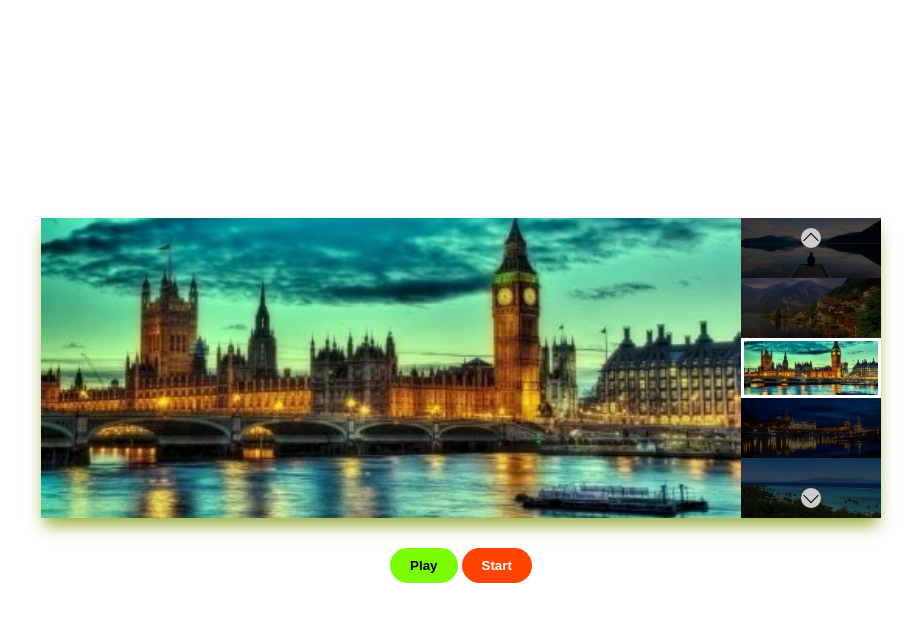
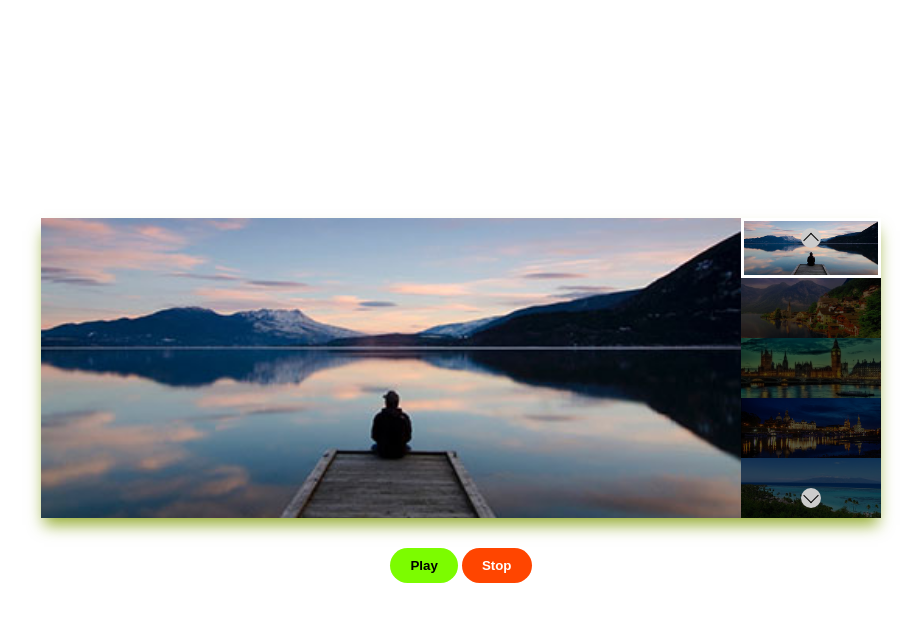
Before and after one commit to Luigi-Iorio/js-carousel-autoplay, a plain HTML site: page index.html in a window 1280 px wide. Both pictures are taken after a click on the button "Play". Shown: the whole page, without its empty margins (179-1100 px from the left). Drawn offline with Linux system fonts and the light colour scheme.

Commit message:
feat: gestione carosello con bottoni start e stop

```diff
--- a/index.html
+++ b/index.html
@@ -11,7 +11,7 @@
     <div class="container">
       <div class="button">
         <button>Play</button>
-        <button>Start</button>
+        <button>Stop</button>
       </div>
     </div>
     <script src="js/main.js"></script>
--- a/js/main.js
+++ b/js/main.js
@@ -142,4 +142,19 @@ basso.addEventListener("click", function () {
 });
 
 // cambio immagine ogni 3 secondi
-const intervallo = setInterval(play, 3000);
+
+const buttonPlay = document.querySelector("button:first-child");
+const buttonStop = document.querySelector("button:last-child");
+
+// variabile globale
+let intervallo;
+
+// al click del bottone play viene eseguita la timing function
+buttonPlay.addEventListener("click", function () {
+  intervallo = setInterval(play, 3000);
+});
+
+// al click del bottone stop viene fermata la timing function
+buttonStop.addEventListener("click", function () {
+  clearInterval(intervallo);
+});
```
